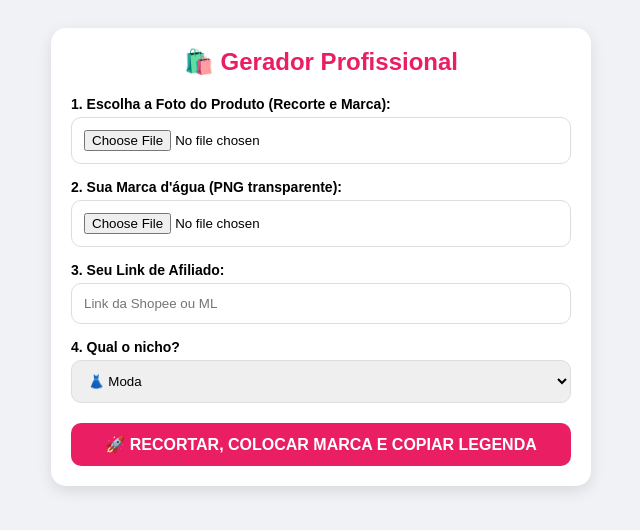
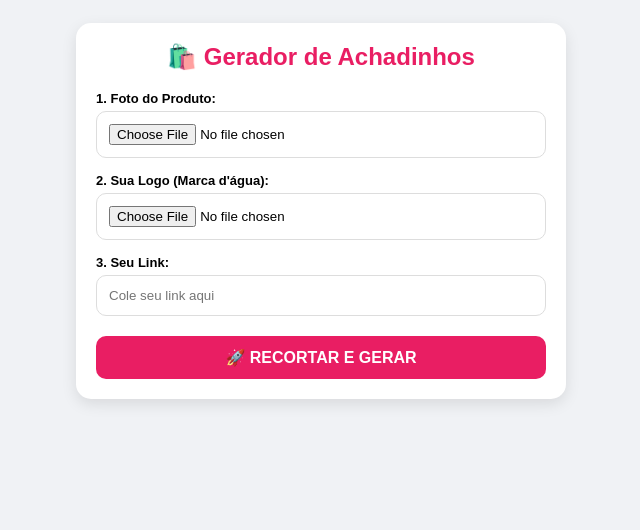
Before and after one commit to luhveestore-source/app-vendasluhvee, a plain HTML site: page index.html in a window 1280 px wide. Shown: the whole page, without its empty margins (319-959 px from the left). Drawn offline with Linux system fonts and the light colour scheme.

Commit message:
Update index.html

```diff
--- a/index.html
+++ b/index.html
@@ -3,140 +3,108 @@
 <head>
     <meta charset="UTF-8">
     <meta name="viewport" content="width=device-width, initial-scale=1.0">
-    <title>App Achadinhos Profissional</title>
-    <script src="https://unpkg.com/jimp/browser/lib/jimp.js"></script>
+    <title>App Achadinhos V3</title>
     <style>
-        body { font-family: sans-serif; background: #f0f2f5; padding: 20px; display: flex; justify-content: center; }
-        .card { background: white; padding: 20px; border-radius: 15px; box-shadow: 0 5px 15px rgba(0,0,0,0.1); width: 100%; max-width: 500px; }
-        h2 { color: #e91e63; text-align: center; margin-top: 0; }
-        label { font-weight: bold; display: block; margin-top: 15px; font-size: 14px; }
+        body { font-family: sans-serif; background: #f0f2f5; padding: 15px; display: flex; justify-content: center; }
+        .card { background: white; padding: 20px; border-radius: 15px; box-shadow: 0 5px 15px rgba(0,0,0,0.1); width: 100%; max-width: 450px; }
+        h2 { color: #e91e63; text-align: center; margin: 0 0 20px 0; }
+        label { font-weight: bold; display: block; margin-top: 15px; font-size: 13px; }
         input, select, button { width: 100%; padding: 12px; margin-top: 5px; border-radius: 10px; border: 1px solid #ddd; box-sizing: border-box; }
         button { background: #e91e63; color: white; border: none; font-weight: bold; cursor: pointer; margin-top: 20px; font-size: 16px; }
-        button:active { background: #ad1457; }
-        button:disabled { background: #ccc; cursor: not-allowed; }
-        #resultado { display: none; margin-top: 20px; padding: 15px; background: #fff0f5; border: 2px dashed #e91e63; border-radius: 10px; }
-        .legenda { white-space: pre-wrap; background: white; padding: 10px; border-radius: 5px; border: 1px solid #eee; font-size: 14px; margin-bottom: 10px; }
-        #final-media { width: 100%; border-radius: 10px; margin-top: 10px; }
-        #aguarde { display: none; text-align: center; color: #666; font-size: 14px; margin-top: 10px; }
+        #resultado { display: none; margin-top: 20px; border: 2px dashed #e91e63; border-radius: 10px; padding: 10px; text-align: center; }
+        #canvas-preview { width: 100%; border-radius: 10px; margin-top: 10px; box-shadow: 0 2px 5px rgba(0,0,0,0.2); }
+        .legenda { white-space: pre-wrap; background: #fff0f5; padding: 10px; border-radius: 5px; font-size: 14px; text-align: left; margin-bottom: 10px; border: 1px solid #ffc1d6; }
+        .download-btn { background: #333; margin-top: 10px; display: inline-block; text-decoration: none; color: white; padding: 10px; border-radius: 10px; width: 100%; }
     </style>
 </head>
 <body>
 
 <div class="card">
-    <h2>🛍️ Gerador Profissional</h2>
+    <h2>🛍️ Gerador de Achadinhos</h2>
 
-    <label>1. Escolha a Foto do Produto (Recorte e Marca):</label>
-    <input type="file" id="arquivo" accept="image/*">
+    <label>1. Foto do Produto:</label>
+    <input type="file" id="foto" accept="image/*">
 
-    <label>2. Sua Marca d'água (PNG transparente):</label>
-    <input type="file" id="marca" accept="image/*">
+    <label>2. Sua Logo (Marca d'água):</label>
+    <input type="file" id="logo" accept="image/*">
 
-    <label>3. Seu Link de Afiliado:</label>
-    <input type="text" id="link-venda" placeholder="Link da Shopee ou ML">
+    <label>3. Seu Link:</label>
+    <input type="text" id="link" placeholder="Cole seu link aqui">
 
-    <label>4. Qual o nicho?</label>
-    <select id="nicho">
-        <option value="moda">👗 Moda</option>
-        <option value="cozinha">🍳 Cozinha</option>
-        <option value="casa">🏠 Casa</option>
-    </select>
-
-    <button id="btn-processar" onclick="processarImagem()">🚀 RECORTAR, COLOCAR MARCA E COPIAR LEGENDA</button>
-    <div id="aguarde">⏳ Processando imagem... aguarde.</div>
+    <button onclick="processar()">🚀 RECORTAR E GERAR</button>
 
     <div id="resultado">
-        <strong>✅ Sucesso! Legenda Copiada. Foto pronta abaixo.</strong>
         <div class="legenda" id="texto-final"></div>
-        <img id="final-media">
-        <a id="btn-download" style="display:none; text-align:center; display:block; padding: 10px; background: #333; color: white; border-radius: 8px; text-decoration: none; margin-top: 10px;">💾 BAIXAR FOTO FINAL</a>
+        <canvas id="canvas-preview"></canvas>
+        <a id="download" class="download-btn">💾 BAIXAR IMAGEM PRONTA</a>
+        <p style="font-size: 12px; color: #666;">(Legenda já copiada!)</p>
     </div>
 </div>
 
 <script>
-    const frases = {
-        moda: "OLHA ESSE LOOK! ✨\n\nQualidade premium e veste super bem. Perfeito para o seu dia!\n\n🛍️ COMPRE AQUI: ",
-        cozinha: "Sua cozinha precisa disso! 🍳\n\nPraticidade nota 10 no dia a dia. Facilita muito!\n\n🛍️ COMPRE AQUI: ",
-        casa: "O achadinho perfeito para o seu lar! 🏠\n\nLindo, prático e muito barato.\n\n🛍️ COMPRE AQUI: "
-    };
+    function processar() {
+        const fotoFile = document.getElementById('foto').files[0];
+        const logoFile = document.getElementById('logo').files[0];
+        const link = document.getElementById('link').value || "LINK NA BIO";
 
-    async function processarImagem() {
-        const fileIn = document.getElementById('arquivo').files[0];
-        const fileMarca = document.getElementById('marca').files[0];
-        const btn = document.getElementById('btn-processar');
-        const aguarde = document.getElementById('aguarde');
+        if (!fotoFile || !logoFile) {
+            alert("⚠️ Por favor, selecione a foto e a logo!");
+            return;
+        }
 
-        if (!fileIn) { alert("⚠️ Selecione a foto do produto."); return; }
-        if (!fileMarca) { alert("⚠️ Selecione sua imagem de marca d'água."); return; }
+        const canvas = document.getElementById('canvas-preview');
+        const ctx = canvas.getContext('2d');
+        const imgFoto = new Image();
+        const imgLogo = new Image();
 
-        // Interface
-        btn.disabled = true;
-        btn.innerText = "⏳ PROCESSANDO...";
-        aguarde.style.display = 'block';
+        imgFoto.onload = function() {
+            // 1. Criar um quadrado de 1080x1080 (Padrão Instagram)
+            canvas.width = 1080;
+            canvas.height = 1080;
 
-        try {
-            const reader = new FileReader();
+            // 2. Recortar a foto para preencher o quadrado
+            let size = Math.min(imgFoto.width, imgFoto.height);
+            let xOffset = (imgFoto.width - size) / 2;
+            let yOffset = (imgFoto.height - size) / 2;
+            ctx.drawImage(imgFoto, xOffset, yOffset, size, size, 0, 0, 1080, 1080);
 
-            // 1. Ler a imagem do produto
-            const produtoBuffer = await new Promise(resolve => {
-                const r = new FileReader();
-                r.onload = e => resolve(e.target.result);
-                r.readAsArrayBuffer(fileIn);
-            });
-            const image = await Jimp.read(produtoBuffer);
+            // 3. Carregar a Logo
+            const readerLogo = new FileReader();
+            readerLogo.onload = function(e) {
+                imgLogo.onload = function() {
+                    // Tamanho da logo (20% do total)
+                    let logoW = 200;
+                    let logoH = (imgLogo.height * logoW) / imgLogo.width;
 
-            // 2. Recortar (Square/Quadrado para Instagram)
-            const w = image.bitmap.width;
-            const h = image.bitmap.height;
-            const min = Math.min(w, h);
-            image.crop(0, 0, min, min); // Recorta um quadrado perfeito
+                    // Desenhar logo no canto inferior direito
+                    ctx.drawImage(imgLogo, 1080 - logoW - 30, 1080 - logoH - 30, logoW, logoH);
 
-            // 3. Ler a marca d'água
-            const marcaBuffer = await new Promise(resolve => {
-                const r = new FileReader();
-                r.onload = e => resolve(e.target.result);
-                r.readAsArrayBuffer(fileMarca);
-            });
-            const logo = await Jimp.read(marcaBuffer);
+                    // 4. Mostrar Resultado e Download
+                    document.getElementById('resultado').style.display = 'block';
+                    document.getElementById('download').href = canvas.toDataURL("image/jpeg", 0.9);
+                    document.getElementById('download').download = "achadinho_pronto.jpg";
 
-            // Redimensionar logo para 15% da imagem final
-            const logoW = min * 0.15;
-            logo.resize(logoW, Jimp.AUTO);
+                    // 5. Legenda e Copiar
+                    const legenda = "OLHA ESSE ACHADINHO! ✨\n\nQualidade incrível! Amei esse item. 😍\n\n🛍️ COMPRE AQUI: " + link + "\n\n#achadinhos #shopee #vendas";
+                    document.getElementById('texto-final').innerText = legenda;
 
-            // 4. Colocar Marca d'água (Canto inferior direito, com 10px de margem)
-            const margin = 10;
-            const logoX = min - logo.bitmap.width - margin;
-            const logoY = min - logo.bitmap.height - margin;
-            image.composite(logo, logoX, logoY, {
-                mode: Jimp.BLEND_SOURCE_OVER,
-                opacitySource: 1 // Totalmente visível
-            });
+                    const el = document.createElement('textarea');
+                    el.value = legenda;
+                    document.body.appendChild(el);
+                    el.select();
+                    document.execCommand('copy');
+                    document.body.removeChild(el);
 
-            // 5. Mostrar resultado final
-            const finalBase64 = await image.getBase64Async(Jimp.MIME_JPEG);
-            document.getElementById('final-media').src = finalBase64;
-            document.getElementById('resultado').style.display = 'block';
+                    alert("✅ Legenda copiada e imagem pronta!");
+                };
+                imgLogo.src = e.target.result;
+            };
+            readerLogo.readAsDataURL(logoFile);
+        };
 
-            // Preparar Download
-            const btnDownload = document.getElementById('btn-download');
-            btnDownload.href = finalBase64;
-            btnDownload.download = "achadinho-final.jpg";
-
-            // 6. Gerar e Copiar Legenda (Igual ao anterior)
-            const link = document.getElementById('link-venda').value || "LINK NA BIO";
-            const nicho = document.getElementById('nicho').value;
-            const legendaCompleta = frases[nicho] + link + "\n\n#achadinhos #shopee #promo";
-            document.getElementById('texto-final').innerText = legendaCompleta;
-            navigator.clipboard.writeText(legendaCompleta);
-
-        } catch (error) {
-            console.error(error);
-            alert("❌ Erro ao processar imagem. Verifique se os arquivos são fotos válidas.");
-        } finally {
-            // Interface de volta
-            btn.disabled = false;
-            btn.innerText = "🚀 RECORTAR, COLOCAR MARCA E COPIAR LEGENDA";
-            aguarde.style.display = 'none';
-        }
+        const readerFoto = new FileReader();
+        readerFoto.onload = (e) => imgFoto.src = e.target.result;
+        readerFoto.readAsDataURL(fotoFile);
     }
 </script>
 
```
